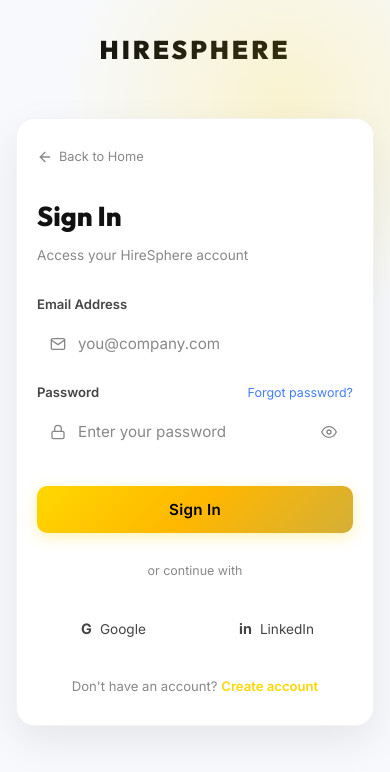
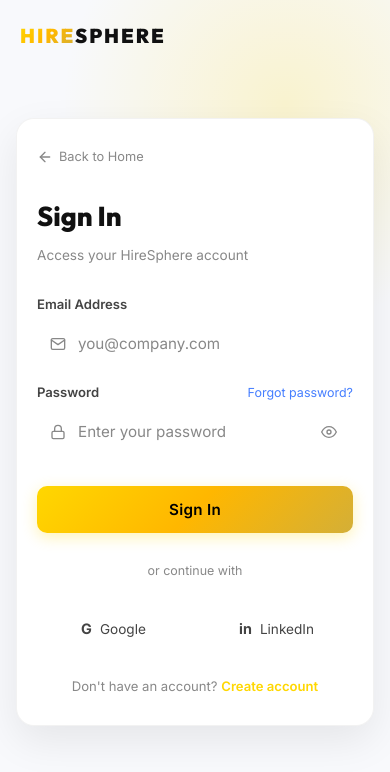
Before and after one commit to CSI-Project-Expo/Team-2, a React (Vite) app: page /login in a window 390 px wide. Shown: the top 772 px of the page. Built offline with nearby package versions, Linux system fonts and the light colour scheme.

Commit message:
search bar and signup logo

```diff
--- a/src/components/common/Navbar.jsx
+++ b/src/components/common/Navbar.jsx
@@ -5,13 +5,24 @@
 import { useTheme } from '../../context/ThemeContext';
 import './Navbar.css';
 
-const Navbar = ({ variant = 'landing' }) => {
+const Navbar = ({ variant = 'landing', searchQuery, onSearchChange }) => {
     const [scrolled, setScrolled] = useState(false);
     const [mobileOpen, setMobileOpen] = useState(false);
-    const [searchQuery, setSearchQuery] = useState('');
+    const [localSearchQuery, setLocalSearchQuery] = useState('');
     const { isDark, toggleTheme } = useTheme();
     const location = useLocation();
     const navigate = useNavigate();
+
+    // Use controlled props if provided, otherwise use local state
+    const currentSearchQuery = searchQuery !== undefined ? searchQuery : localSearchQuery;
+    const handleSearchChange = (e) => {
+        const val = e.target.value;
+        if (onSearchChange) {
+            onSearchChange(val);
+        } else {
+            setLocalSearchQuery(val);
+        }
+    };
 
     // Authentication state from localStorage
     const [user, setUser] = useState(null);
@@ -66,8 +77,8 @@
                             <input
                                 type="text"
                                 placeholder="Search jobs here..."
-                                value={searchQuery}
-                                onChange={e => setSearchQuery(e.target.value)}
+                                value={currentSearchQuery}
+                                onChange={handleSearchChange}
                                 className="search-input"
                             />
                         </div>
--- a/src/pages/AuthPages.css
+++ b/src/pages/AuthPages.css
@@ -500,17 +500,30 @@
     }
 }
 
-.auth-page::before {
-    content: "HIRESPHERE";
+.auth-logo-top {
     position: absolute;
-    top: 30px;
-    left: 50%;
-    transform: translateX(-50%);
+    top: 32px;
+    left: 40px;
+    z-index: 10;
     font-family: var(--font-display);
     font-weight: 900;
-    letter-spacing: 3px;
-    font-size: 1.6rem;
-    color: #111;
+    letter-spacing: 2px;
+    font-size: 1.5rem;
+    color: var(--text-primary);
+    text-decoration: none;
+    transition: transform 0.2s;
+}
+
+.auth-logo-top:hover {
+    transform: translateY(-2px);
+}
+
+@media (max-width: 768px) {
+    .auth-logo-top {
+        top: 20px;
+        left: 20px;
+        font-size: 1.25rem;
+    }
 }
 
 .auth-page::after {
--- a/src/pages/JobsPage.jsx
+++ b/src/pages/JobsPage.jsx
@@ -16,6 +16,7 @@
     const [viewMode, setViewMode] = useState('grid');
     const [showMobileFilters, setShowMobileFilters] = useState(false);
     const [selectedJob, setSelectedJob] = useState(null);
+    const [searchQuery, setSearchQuery] = useState('');
     const [backendJobs, setBackendJobs] = useState([]);
 
     useEffect(() => {
@@ -58,9 +59,17 @@
 
     const allJobs = [...backendJobs, ...mockJobs];
 
-    const displayedJobs = industry === 'all'
-        ? allJobs
-        : allJobs.filter(j => j.industry?.toLowerCase().includes(industry));
+    const displayedJobs = allJobs.filter(j => {
+        const matchesIndustry = industry === 'all' || j.industry?.toLowerCase().includes(industry.toLowerCase());
+        const searchLower = searchQuery.toLowerCase();
+        const matchesSearch = !searchQuery ||
+            j.title?.toLowerCase().includes(searchLower) ||
+            j.company?.toLowerCase().includes(searchLower) ||
+            j.location?.toLowerCase().includes(searchLower) ||
+            j.skills?.some(skill => skill.toLowerCase().includes(searchLower));
+
+        return matchesIndustry && matchesSearch;
+    });
 
     const handleApply = (job) => {
         setSelectedJob(job);
@@ -68,7 +77,11 @@
 
     return (
         <div className="browse-page">
-            <Navbar variant="browse" />
+            <Navbar
+                variant="browse"
+                searchQuery={searchQuery}
+                onSearchChange={setSearchQuery}
+            />
 
             <div className="browse-page__top" style={{ paddingTop: 'var(--nav-height)' }}>
                 <IndustryFilterBar selected={industry} onSelect={setIndustry} />
--- a/src/pages/LoginPage.jsx
+++ b/src/pages/LoginPage.jsx
@@ -44,6 +44,11 @@
 
     return (
         <div className="auth-page">
+            {/* Top Left Logo */}
+            <Link to="/" className="auth-logo-top">
+                <span className="text-gold">HIRE</span>SPHERE
+            </Link>
+
             {/* Left Panel */}
             <div className="auth-left">
                 <ThreeScene />
--- a/src/pages/RegisterPage.jsx
+++ b/src/pages/RegisterPage.jsx
@@ -89,6 +89,11 @@
 
     return (
         <div className="auth-page">
+            {/* Top Left Logo */}
+            <Link to="/" className="auth-logo-top">
+                <span className="text-gold">HIRE</span>SPHERE
+            </Link>
+
             {/* Left Panel */}
             <div className="auth-left">
                 <div className="auth-left__blob auth-left__blob--1" />
```
